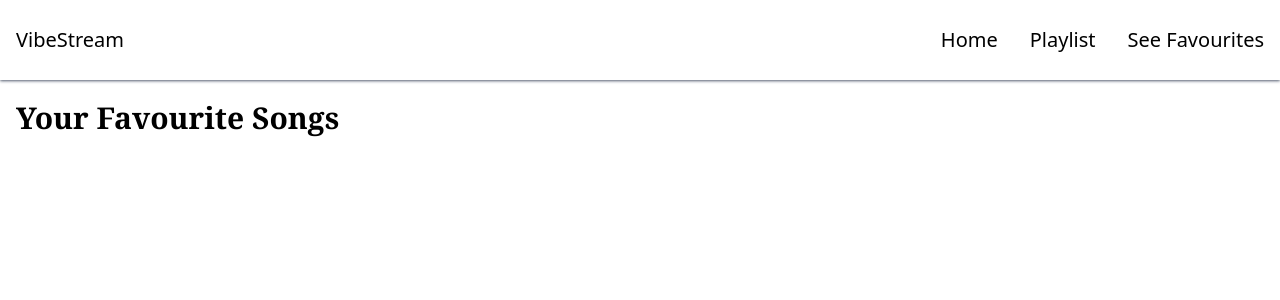
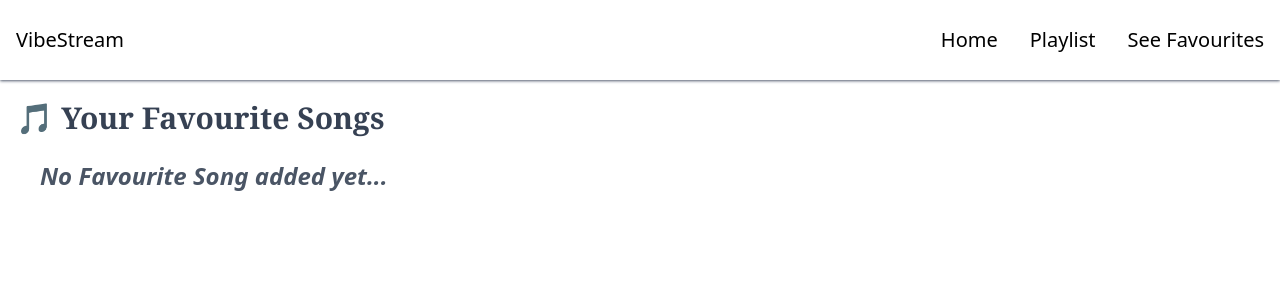
Before and after one commit to rushi-wagh/VibeStream, a React (Vite) app: page /fav in a window 1280 px wide. Shown: the top 300 px of the page. Built offline with nearby package versions, Linux system fonts and the light colour scheme.

Commit message:
Final UI Polish

```diff
--- a/src/Pages/FavSong.jsx
+++ b/src/Pages/FavSong.jsx
@@ -14,14 +14,17 @@ const FavSong = () => {
     <>
       <NavBar />
       <div className="mt-5 ml-4">
-        <h2 className="text-3xl font-semibold font-serif mb-6">
-          Your Favourite Songs
+        <h2 className="text-3xl font-semibold font-serif mb-4 text-gray-700">
+          🎵 Your Favourite Songs
         </h2>
+        {SongInfo?.length === 0 && <h3 className="text-2xl font-semibold text-gray-600 italic m-6">
+          No Favourite Song added yet...
+        </h3>}
         <ul className="grid grid-cols-1 md:grid-cols-3 gap-6">
           {SongInfo.map((song, index) => (
             <li
               key={index}
-              className="p-4  shadow-md mt-2 border border-gray-200 rounded-md flex flex-col items-center"
+              className="p-4  shadow-md mt-2 border border-gray-200 rounded-md flex flex-col items-center hover:scale-110"
             >
               <img
                 src={song.image}
--- a/src/Pages/Playlist.jsx
+++ b/src/Pages/Playlist.jsx
@@ -44,6 +44,7 @@ const Playlist = () => {
       <NavBar />
       <div className={`min-h-screen ${theme.bg} ${theme.text} p-6`}>
         <h2 className="text-2xl font-bold mb-6">Songs Based on Your Mood 🎵</h2>
+
         <ul className="grid grid-cols-1 md:grid-cols-3 gap-6">
           {songs.map((song, index) => (
             <li
```
